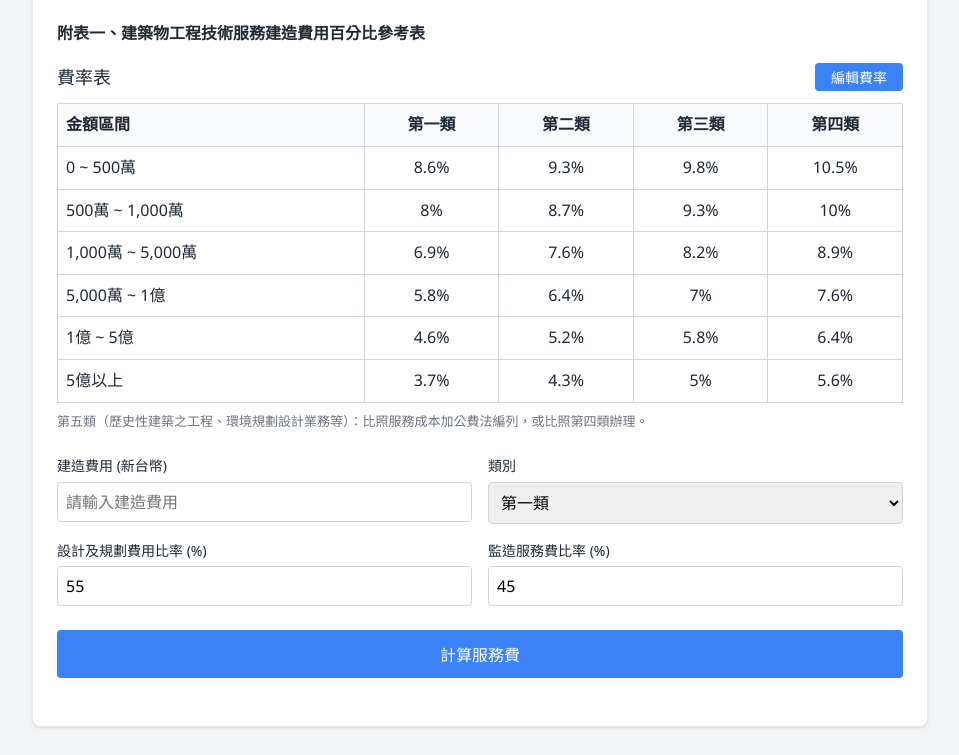
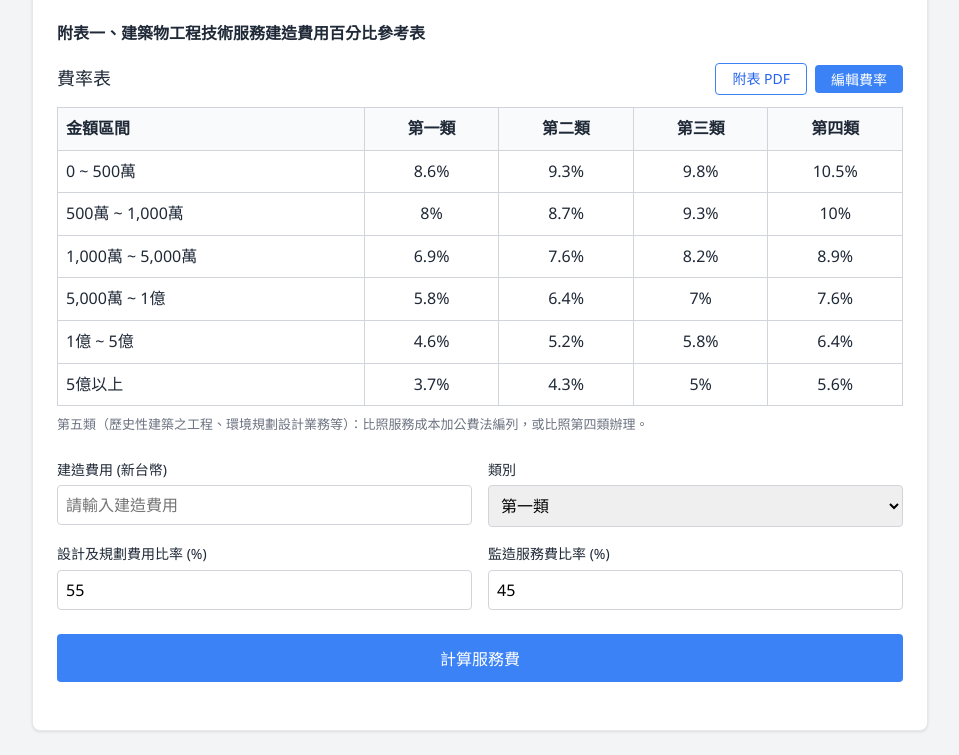
Before and after one commit to AImaster888/tech-service-fee-calc, a plain HTML site: page index.html in a window 1280 px wide. Shown: the part 137-892 px from the top of the page, without its empty margins (160-1119 px from the left). Drawn offline with Linux system fonts and the light colour scheme.

Commit message:
feat: 各附表加「附表 PDF」原始檔按鈕，law/ 改名 source/
- 四個分頁「編輯費率」左邊加外框式按鈕，新分頁開啟該附表法規 PDF
- README 同步：source/ 路徑、複製整個資料夾的提醒
- 驗證：4 個 PDF fetch 200（%PDF magic）、附表一計算回歸、編輯費率不受影響

Co-Authored-By: Claude Fable 5 <noreply@anthropic.com>

```diff
--- a/index.html
+++ b/index.html
@@ -82,6 +82,18 @@
     }
     button:hover { background: #2563eb; }
     .edit-btn { padding: 4px 16px; }
+    .btn-group { display: flex; gap: 8px; align-items: center; }
+    .pdf-btn {
+        display: inline-block;
+        padding: 4px 16px;
+        border: 1px solid #3b82f6;
+        border-radius: 4px;
+        color: #2563eb;
+        background: #fff;
+        font-size: 0.875rem;
+        text-decoration: none;
+    }
+    .pdf-btn:hover { background: #eff6ff; }
     .table-wrap { overflow-x: auto; }
     table {
         width: 100%;
@@ -182,7 +194,10 @@
         <div class="panel-title">附表一、建築物工程技術服務建造費用百分比參考表</div>
         <div class="table-header">
             <div class="label">費率表</div>
-            <button class="edit-btn" id="editBtn1">編輯費率</button>
+            <div class="btn-group">
+                <a class="pdf-btn" href="source/附表一_建築物工程.pdf" target="_blank">附表 PDF</a>
+                <button class="edit-btn" id="editBtn1">編輯費率</button>
+            </div>
         </div>
         <div class="table-wrap">
             <table>
@@ -231,7 +246,10 @@
         <div class="panel-title">附表二、公共工程（不包括建築物工程）技術服務建造費用百分比參考表</div>
         <div class="table-header">
             <div class="label">費率表</div>
-            <button class="edit-btn" id="editBtn2">編輯費率</button>
+            <div class="btn-group">
+                <a class="pdf-btn" href="source/附表二_公共工程.pdf" target="_blank">附表 PDF</a>
+                <button class="edit-btn" id="editBtn2">編輯費率</button>
+            </div>
         </div>
         <div class="table-wrap">
             <table>
@@ -261,7 +279,10 @@
         <div class="panel-title">附表三、工程專案管理（不含監造）技術服務建造費用百分比參考表</div>
         <div class="table-header">
             <div class="label">費率表</div>
-            <button class="edit-btn" id="editBtn3">編輯費率</button>
+            <div class="btn-group">
+                <a class="pdf-btn" href="source/附表三_專案管理不含監造.pdf" target="_blank">附表 PDF</a>
+                <button class="edit-btn" id="editBtn3">編輯費率</button>
+            </div>
         </div>
         <div class="table-wrap">
             <table>
@@ -290,7 +311,10 @@
         <div class="panel-title">附表四、工程專案管理（含監造）技術服務建造費用百分比參考表</div>
         <div class="table-header">
             <div class="label">費率表</div>
-            <button class="edit-btn" id="editBtn4">編輯費率</button>
+            <div class="btn-group">
+                <a class="pdf-btn" href="source/附表四_專案管理含監造.pdf" target="_blank">附表 PDF</a>
+                <button class="edit-btn" id="editBtn4">編輯費率</button>
+            </div>
         </div>
         <div class="sub-label">壹、可行性研究、規劃、設計、招標、決標之諮詢及審查</div>
         <div class="table-wrap">
```
Also changed, not shown: 9 other files.
